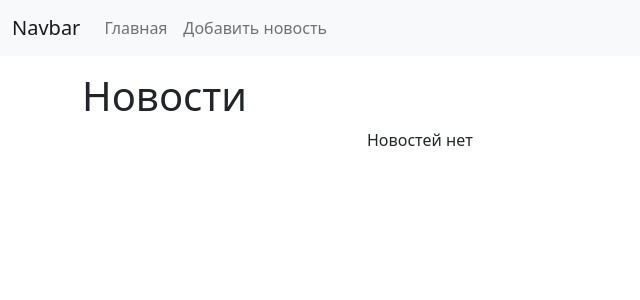
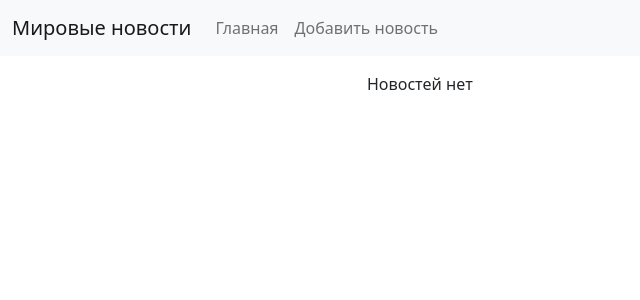
Before and after one commit to AlexGordeev/django_tutorial, a Django app: page / in a window 1280 px wide. Shown: the top 300 px of the page, without its empty margins (0-640 px from the left). Run offline with Django 3.2, Linux system fonts and the light colour scheme; data that the repository does not hold is empty.

Commit message:
templates inheritance (lesson 1-19)

```diff
--- a/mysite/mysite/settings.py
+++ b/mysite/mysite/settings.py
@@ -57,7 +57,7 @@ ROOT_URLCONF = 'mysite.urls'
 TEMPLATES = [
     {
         'BACKEND': 'django.template.backends.django.DjangoTemplates',
-        'DIRS': [],
+        'DIRS': [Path(BASE_DIR).joinpath('templates')],
         'APP_DIRS': True,
         'OPTIONS': {
             'context_processors': [
--- a/mysite/news/templates/news/index.html
+++ b/mysite/news/templates/news/index.html
@@ -1,52 +1,20 @@
-<!doctype html>
-<html lang="en">
-  <head>
-    <meta charset="utf-8">
-    <meta name="viewport" content="width=device-width, initial-scale=1">
-    <link
-      href="https://cdn.jsdelivr.net/npm/bootstrap@5.1.3/dist/css/bootstrap.min.css"
-      rel="stylesheet"
-      integrity="sha384-1BmE4kWBq78iYhFldvKuhfTAU6auU8tT94WrHftjDbrCEXSU1oBoqyl2QvZ6jIW3"
-      crossorigin="anonymous"
-    >
-    <title>{{ title }}</title>
-  </head>
+{% extends 'base.html' %}
 
-  <body>
-    <nav class="navbar navbar-expand-lg navbar-light bg-light">
-      <div class="container-fluid">
-        <a class="navbar-brand" href="{% url 'home' %}">Navbar</a>
-        <button
-          class="navbar-toggler"
-          type="button"
-          data-bs-toggle="collapse"
-          data-bs-target="#navbarSupportedContent"
-          aria-controls="navbarSupportedContent"
-          aria-expanded="false"
-          aria-label="Toggle navigation"
-        >
-          <span class="navbar-toggler-icon"></span>
-        </button>
-        <div class="collapse navbar-collapse" id="navbarSupportedContent">
-          <ul class="navbar-nav me-auto mb-2 mb-lg-0">
-            <li class="nav-item"><a class="nav-link" href="{% url 'home' %}">Главная</a></li>
-            <li class="nav-item"><a class="nav-link" href="{% url 'home' %}">Добавить новость</a></li>
-          </ul>
-        </div>
-      </div>
-    </nav>
+{% block title %}{{ title }}{% endblock %}
 
-    <div class="container mt-3">
-      <h1>{{ title }}</h1>
-      <div class="row">
+{% block sidebar %}
 <div class="col-md-3">
   <div class="list-group">
     {% for category_item in categories %}
-              <a href="{% url 'category' category_item.pk %}" class="list-group-item list-group-item-action">{{ category_item.name }}</a>
+      <a href="{% url 'category' category_item.pk %}" class="list-group-item list-group-item-action">
+        {{ category_item.name }}
+      </a>
     {% endfor %}
   </div>
 </div>
+{% endblock %}
 
+{% block content %}
 <div class="col-md-9">
   {% for news_item in news %}
     <div class="card mb-3">
@@ -75,14 +43,4 @@
     Новостей нет
   {% endfor %}
 </div>
-      </div>
-    </div>
-
-    <script
-      src="https://cdn.jsdelivr.net/npm/bootstrap@5.1.3/dist/js/bootstrap.bundle.min.js"
-      integrity="sha384-ka7Sk0Gln4gmtz2MlQnikT1wXgYsOg+OMhuP+IlRH9sENBO0LRn5q+8nbTov4+1p"
-      crossorigin="anonymous"
-    >
-    </script>
-  </body>
-</html>
+{% endblock %}
--- /dev/null
+++ b/mysite/templates/base.html
@@ -0,0 +1,32 @@
+<!doctype html>
+<html lang="en">
+  <head>
+    <meta charset="utf-8">
+    <meta name="viewport" content="width=device-width, initial-scale=1">
+    <link
+      href="https://cdn.jsdelivr.net/npm/bootstrap@5.1.3/dist/css/bootstrap.min.css"
+      rel="stylesheet"
+      integrity="sha384-1BmE4kWBq78iYhFldvKuhfTAU6auU8tT94WrHftjDbrCEXSU1oBoqyl2QvZ6jIW3"
+      crossorigin="anonymous"
+    >
+    <title>{% block title %}Новости{% endblock %}</title>
+  </head>
+
+  <body>
+    {% include 'inc/_nav.html' %}
+
+    <div class="container mt-3">
+      <div class="row">
+        {% block sidebar %}SIDEBAR{% endblock %}
+        {% block content %}CONTENT{% endblock %}
+      </div>
+    </div>
+
+    <script
+      src="https://cdn.jsdelivr.net/npm/bootstrap@5.1.3/dist/js/bootstrap.bundle.min.js"
+      integrity="sha384-ka7Sk0Gln4gmtz2MlQnikT1wXgYsOg+OMhuP+IlRH9sENBO0LRn5q+8nbTov4+1p"
+      crossorigin="anonymous"
+    >
+    </script>
+  </body>
+</html>
--- /dev/null
+++ b/mysite/templates/inc/_nav.html
@@ -0,0 +1,22 @@
+<nav class="navbar navbar-expand-lg navbar-light bg-light">
+  <div class="container-fluid">
+    <a class="navbar-brand" href="{% url 'home' %}">Мировые новости</a>
+    <button
+      class="navbar-toggler"
+      type="button"
+      data-bs-toggle="collapse"
+      data-bs-target="#navbarSupportedContent"
+      aria-controls="navbarSupportedContent"
+      aria-expanded="false"
+      aria-label="Toggle navigation"
+    >
+      <span class="navbar-toggler-icon"></span>
+    </button>
+    <div class="collapse navbar-collapse" id="navbarSupportedContent">
+      <ul class="navbar-nav me-auto mb-2 mb-lg-0">
+        <li class="nav-item"><a class="nav-link" href="{% url 'home' %}">Главная</a></li>
+        <li class="nav-item"><a class="nav-link" href="{% url 'home' %}">Добавить новость</a></li>
+      </ul>
+    </div>
+  </div>
+</nav>
```
Also changed, not shown: mysite/news/templates/news/category.html (+9 -51 lines). Lines whose indentation alone changed are shown as unchanged.
